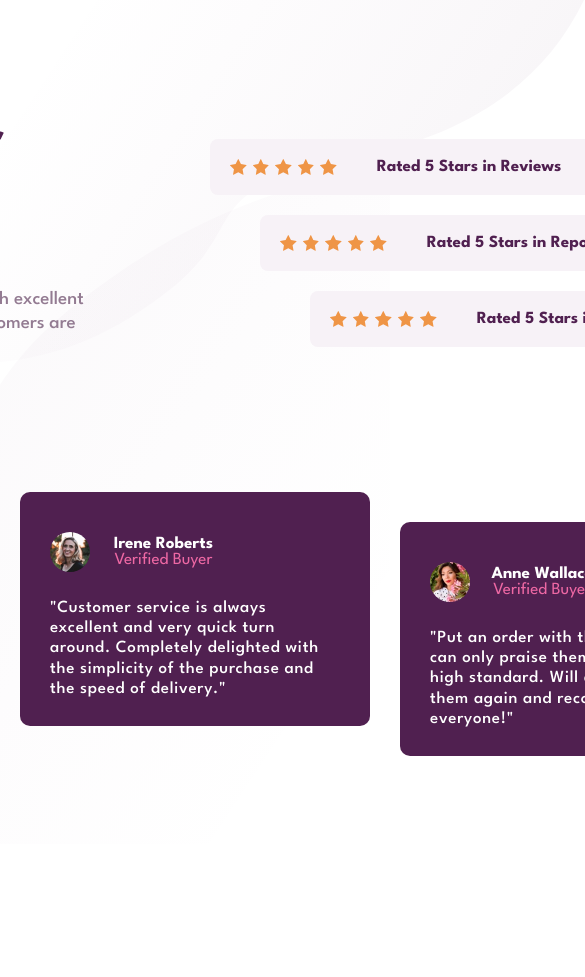
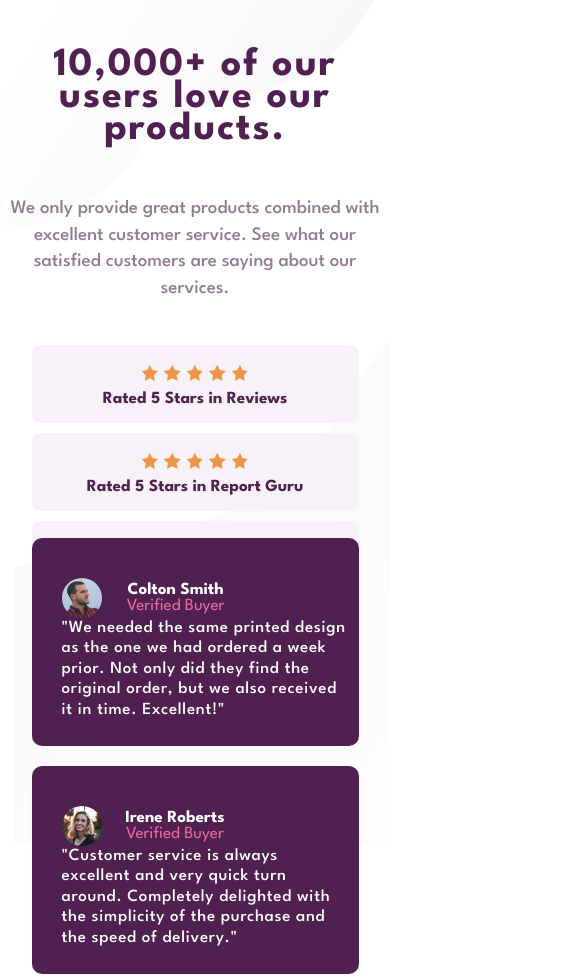
Before and after one commit to awwsalah/Social-proof-sectionv2, a plain HTML site: page index.html in a window 390 px wide. Shown: the top 977 px of the page, 585 px wide, since content can reach past the window. Before the commit the page ends 844 px from the top, so only its background shows below. Drawn offline with Linux system fonts and the light colour scheme.

Commit message:
third commit

```diff
--- a/style.css
+++ b/style.css
@@ -151,7 +151,7 @@ body{
     justify-content: space-between;
     align-items: start;
     padding: 40px 30px;
-    margin-top: 30px;
+    margin-top: 20px;
 }
 .card3{
     width: 350px;
@@ -163,7 +163,7 @@ body{
     justify-content: space-between;
     align-items: start;
     padding: 40px 30px;
-    margin-top: 60px;
+    margin-top: 50px;
 }
 
 
@@ -207,3 +207,91 @@ p{
     line-height: 1.2;
     letter-spacing: 0.7px;
 }
+
+
+
+@media screen and (max-width:820px){
+    body{
+        width: 100%;
+        height: 100dvh;
+        display: flex;
+        flex-direction: column;
+        justify-content: center;
+        align-items: center;
+        background-image: url(images/bg-pattern-top-mobile.svg),url(images/bg-pattern-bottom-mobile.svg) ;
+        background-position: left top, right bottom;
+        background-repeat: no-repeat, no-repeat;
+    }
+    .wrapper{
+        max-width: 327px;
+        height: 940px;
+        display: flex;
+        flex-direction: column;
+        justify-content: space-between;
+        align-items: center;
+        margin-bottom: 40px;
+        margin-top: 50px;
+
+    }
+    .section-1{
+        width: 327px;
+        height: 219px;
+        display: flex;
+        flex-direction: column;
+        justify-content: space-between;
+        align-items: center;
+        gap: 50px;
+    }
+    .review-cards{
+        width: 327px;
+        height: 266px;
+        display: flex;
+        flex-direction: column;
+        justify-content: space-between;
+        align-items: center;
+        gap: 10px;
+    }
+    .rate1, .rate2, .rate3{
+        width: 100%;
+        height: 78px;
+        display: flex ;
+        flex-direction: column;
+        justify-content: space-between;
+        align-items: center;
+        margin-left: 0;
+        gap: 10px;
+    }
+    .section-2{
+        display: flex;
+        flex-direction: column;
+        gap:20px;
+    }
+    .card1, .card2 , .card3{
+        width: 327px;
+        max-height: 248px;
+        margin-top: 0;
+    }
+
+
+
+
+    h1{
+        font-size: 40px;
+        font-weight: 700;
+        line-height: 0.8;
+        letter-spacing: 2px;
+        width: 100%;
+        text-align: center;
+        padding: 0px 30px;
+
+    }
+
+    .section-1 p{
+        font-size: 19px;
+        font-weight: 500;
+        line-height: 1.4;
+        text-align: center;
+        padding: 30px;
+    }
+
+}
```
